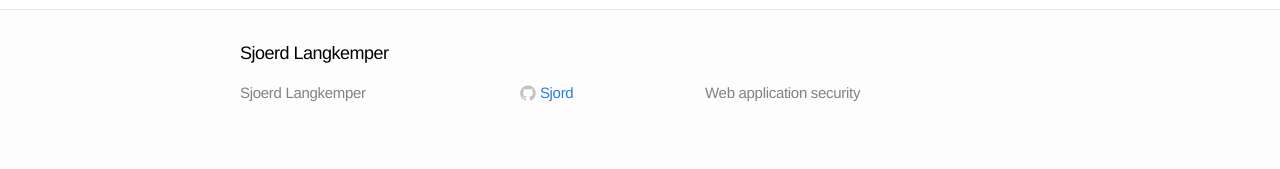
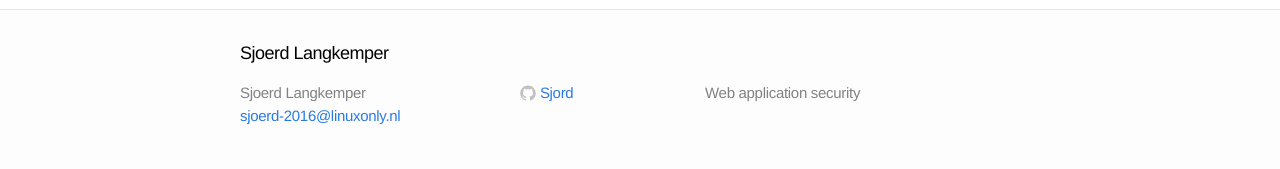
Before and after one commit to Sjord/Sjord.github.io, a Jekyll site: the page built from index.html, in a window 1280 px wide. Shown: the part 1681-1850 px from the top of the page. Built offline with Jekyll 4.4.1, drawn with Linux system fonts in a browser that asks for light colours.

Commit message:
Add e-mail address
But partially encoded, to protect against spam

```diff
--- a/_config.yml
+++ b/_config.yml
@@ -6,6 +6,7 @@ baseurl: ""
 url: "http://www.sjoerdlangkemper.nl"
 github_username:  Sjord
 future: false
+email: sjoerd-2016&#064;&#108;inuxonl&#121;&#046;&#110;l
 
 # Build settings
 markdown: kramdown
```
